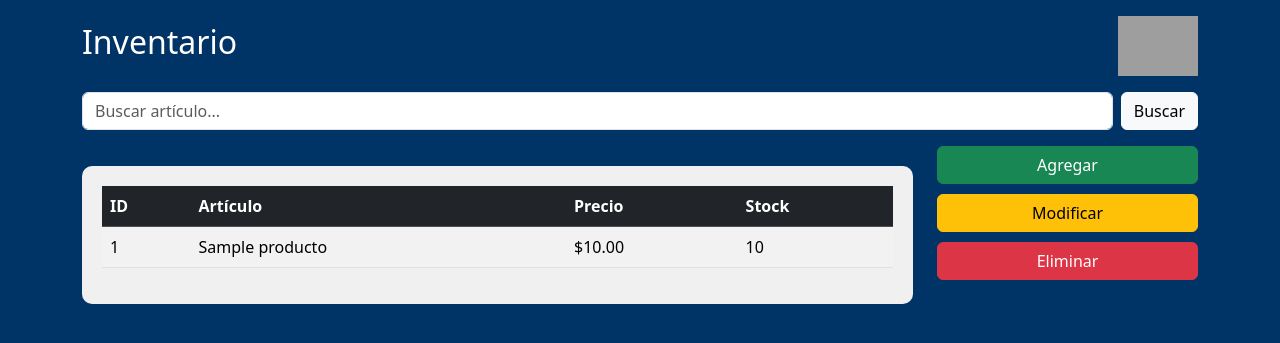
After one commit to Habib398/TodoLaptop, a Django app: template inventario/templates/inventario/inventario.html in a window 1280 px wide. The commit adds this page. Shown: the top 343 px of the page. Run offline with Django 5.2, Linux system fonts and the light colour scheme; the template is opened without the code that fills it: values that come from a table or form of the project are taken from there, others are empty; tables that the repository leaves empty hold one stand-in row (values such as "Sample post"); grey boxes are pictures that could not be loaded.

Commit message:
vista inventario

```diff
--- a/TodoLap/urls.py
+++ b/TodoLap/urls.py
@@ -18,6 +18,7 @@ from django.contrib import admin
 from django.shortcuts import redirect
 from django.urls import include, path
 
+from inventario import views
 from usuarios.views import dashboard, login_view, logout_view
 
 urlpatterns = [
@@ -26,7 +27,8 @@ urlpatterns = [
     path('logout/', logout_view, name="logout"),
     path('dashboard/', dashboard, name="dashboard"),
     path("", lambda request: redirect("login")),
-    #path('inventario/', include('inventario.urls')),
-    #path('ventas/', include('ventas.urls')),
-    #path('servicios/', include('servicios.urls')),
+    path("inventario/", views.inventario_view, name="inventario"),
+    path("inventario/agregar/", views.agregar_producto, name="agregar_producto"),
+    path("inventario/modificar/", views.modificar_producto, name="modificar_producto"),
+    path("inventario/eliminar/", views.eliminar_producto, name="eliminar_producto"),
 ]
--- /dev/null
+++ b/inventario/templates/inventario/inventario.html
@@ -0,0 +1,93 @@
+<!DOCTYPE html>
+<html lang="es">
+{% load static %}
+<head>
+    <meta charset="UTF-8">
+    <meta name="viewport" content="width=device-width, initial-scale=1.0">
+    <title>Inventario</title>
+    <link href="https://cdn.jsdelivr.net/npm/bootstrap@5.3.3/dist/css/bootstrap.min.css" rel="stylesheet">
+
+    <style>
+        body {
+            background-color: #003366;
+            color: white;
+        }
+        .container-inventario {
+            background: #f0f0f0;
+            border-radius: 10px;
+            padding: 20px;
+            margin-top: 20px;
+            color: black;
+        }
+        .btn-action {
+            width: 100%;
+            margin-bottom: 10px;
+        }
+        .header-bar {
+            display: flex;
+            justify-content: space-between;
+            align-items: center;
+        }
+        .logo {
+            height: 60px;
+        }
+    </style>
+</head>
+<body>
+    <div class="container mt-3">
+
+        <div class="header-bar mb-3">
+            <h2>Inventario</h2>
+            <img src="https://res.cloudinary.com/dt8ulsehy/image/upload/PNG__FTransparente_CH_cxwjlv" alt="Logo" class="logo" width="80">
+        </div>
+
+        <!-- Barra de búsqueda -->
+        <form method="GET" class="mb-3 d-flex">
+            <input type="text" name="buscar" class="form-control me-2" placeholder="Buscar artículo...">
+            <button type="submit" class="btn btn-light">Buscar</button>
+        </form>
+
+        <div class="row">
+            <div class="col-md-9">
+                <!-- Tabla Inventario -->
+                <div class="container-inventario">
+                    <table class="table table-striped table-hover">
+                        <thead class="table-dark">
+                            <tr>
+                                <th>ID</th>
+                                <th>Artículo</th>
+                                <th>Precio</th>
+                                <th>Stock</th>
+                            </tr>
+                        </thead>
+                        <tbody>
+                            {% for producto in productos %}
+                            <tr>
+                                <td>{{ producto.id }}</td>
+                                <td>{{ producto.nombre }}</td>
+                                <td>${{ producto.precio }}</td>
+                                <td>{{ producto.stock }}</td>
+                            </tr>
+                            {% empty %}
+                            <tr>
+                                <td colspan="4" class="text-center">No hay artículos en el inventario.</td>
+                            </tr>
+                            {% endfor %}
+                        </tbody>
+                    </table>
+                </div>
+            </div>
+
+            <!-- Botones de acción -->
+            <div class="col-md-3 d-flex flex-column">
+                <a href="{% url 'agregar_producto' %}" class="btn btn-success btn-action">Agregar</a>
+                <a href="{% url 'modificar_producto' %}" class="btn btn-warning btn-action">Modificar</a>
+                <a href="{% url 'eliminar_producto' %}" class="btn btn-danger btn-action">Eliminar</a>
+            </div>
+        </div>
+    </div>
+
+    <!-- Bootstrap JS -->
+    <script src="https://cdn.jsdelivr.net/npm/bootstrap@5.3.3/dist/js/bootstrap.bundle.min.js"></script>
+</body>
+</html>
--- a/usuarios/templates/usuarios/dashboard.html
+++ b/usuarios/templates/usuarios/dashboard.html
@@ -53,7 +53,7 @@
                 <img src="https://res.cloudinary.com/dt8ulsehy/image/upload/vecteezy_online-shopping-objects-package-checking-illustration-3d_14058996_udipxm" alt="Logo-inventario" width="120" class="mb-3">
                 <h5 class="card-title">Inventario</h5>
                 <p class="card-text text-muted">Gestiona los artículos disponibles en el sistema.</p>
-                <a href="#" class="btn btn-outline-primary w-100">Ir a Inventario</a>
+                <a href="{% url 'inventario' %}" class="btn btn-outline-primary w-100">Ir a Inventario</a>
             </div>
         </div>
     </div>
```
Also changed, not shown: inventario/views.py (+16 -1 lines).
